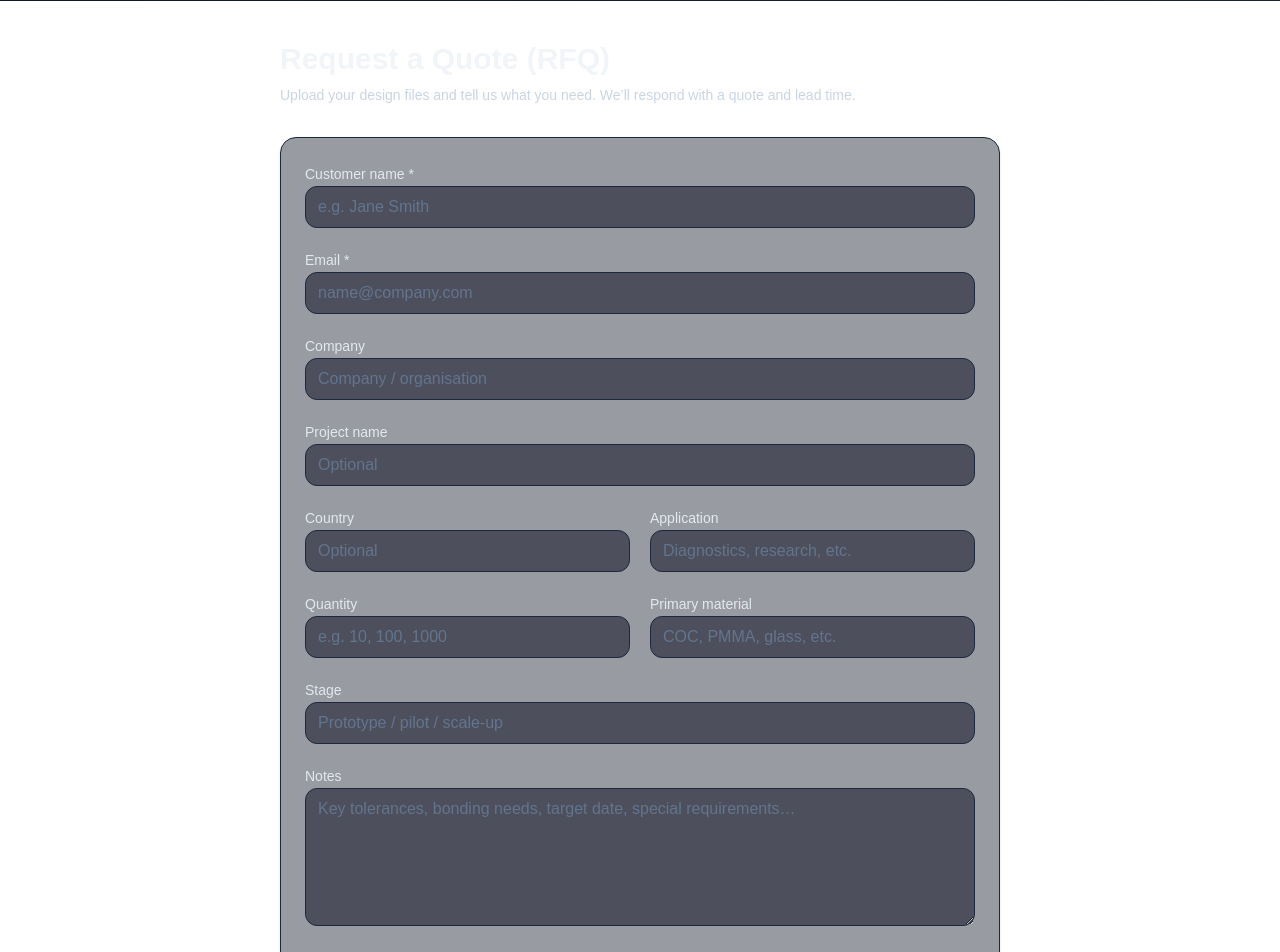
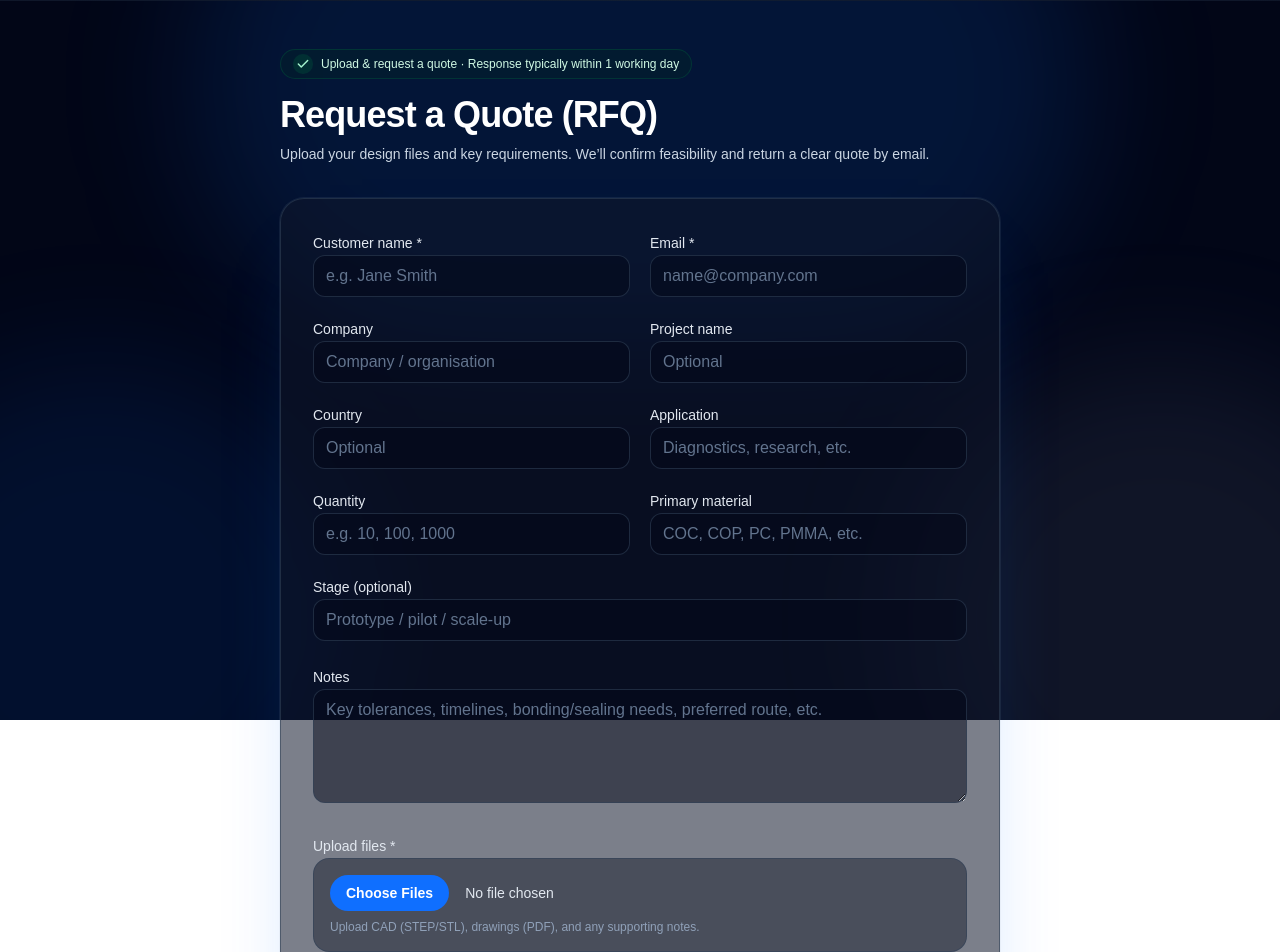
Before and after one commit to OMS-Shop/osm-shop, a Next.js app: page /upload in a window 1280 px wide. Shown: the part 80-1032 px from the top of the page. Built offline with nearby package versions, Linux system fonts and the light colour scheme.

Commit message:
Upload: restyle to match landing page theme

```diff
--- a/app/upload/page.tsx
+++ b/app/upload/page.tsx
@@ -1,227 +1,34 @@
 "use client";
 
-import { useState } from "react";
+import * as React from "react";
 
-export default function UploadPage() {
-  const [contactName, setContactName] = useState("");
-  const [projectName, setProjectName] = useState("");
-  const [company, setCompany] = useState("");
-  const [email, setEmail] = useState("");
-  const [country, setCountry] = useState("");
-  const [application, setApplication] = useState("");
-  const [quantity, setQuantity] = useState("");
-  const [primaryMaterial, setPrimaryMaterial] = useState("");
-  const [stage, setStage] = useState("");
-  const [notes, setNotes] = useState("");
-  const [files, setFiles] = useState<File[]>([]);
-
-  const [isSubmitting, setIsSubmitting] = useState(false);
-  const [error, setError] = useState<string | null>(null);
-  const [success, setSuccess] = useState<string | null>(null);
-
-  async function onSubmit(e: React.FormEvent) {
-    e.preventDefault();
-    setError(null);
-    setSuccess(null);
-    setIsSubmitting(true);
-
-    try {
-      const fd = new FormData();
-
-      fd.append("contactName", contactName);
-      fd.append("email", email);
-
-      fd.append("projectName", projectName);
-      fd.append("company", company);
-      fd.append("country", country);
-      fd.append("application", application);
-      fd.append("quantity", quantity);
-      fd.append("primaryMaterial", primaryMaterial);
-      fd.append("stage", stage);
-      fd.append("notes", notes);
-
-      files.forEach((f) => fd.append("files", f));
-
-      const res = await fetch("/api/rfq", {
-        method: "POST",
-        body: fd,
-      });
-
-      const data = await res.json().catch(() => null);
-
-      if (!res.ok) {
-        const resendMsg =
-          data?.resend?.message ||
-          data?.resend?.error ||
-          (data?.resend ? JSON.stringify(data.resend) : "");
-
-        const msg = [data?.error, resendMsg].filter(Boolean).join(" — ");
-        throw new Error(msg || `RFQ failed (${res.status})`);
-      }
-
-      setSuccess("RFQ sent successfully.");
-      setContactName("");
-      setProjectName("");
-      setCompany("");
-      setEmail("");
-      setCountry("");
-      setApplication("");
-      setQuantity("");
-      setPrimaryMaterial("");
-      setStage("");
-      setNotes("");
-      setFiles([]);
-    } catch (err: any) {
-      setError(err?.message || "Something went wrong");
-    } finally {
-      setIsSubmitting(false);
-    }
-  }
-
+function GreenTick() {
   return (
-    <div className="mx-auto max-w-3xl px-6 py-10">
-      <h1 className="text-3xl font-semibold text-slate-100">Request a Quote (RFQ)</h1>
-      <p className="mt-2 text-sm text-slate-300">
-        Upload your design files and tell us what you need. We’ll respond with a quote and lead time.
-      </p>
-
-      <div className="mt-8 rounded-2xl border border-slate-800 bg-slate-950/40 p-6 shadow-sm">
-        <form onSubmit={onSubmit} className="space-y-5">
-          <Field label="Customer name *">
-            <input
-              className={inputClass}
-              value={contactName}
-              onChange={(e) => setContactName(e.target.value)}
-              placeholder="e.g. Jane Smith"
-              required
-            />
-          </Field>
-
-          <Field label="Email *">
-            <input
-              className={inputClass}
-              value={email}
-              onChange={(e) => setEmail(e.target.value)}
-              type="email"
-              placeholder="name@company.com"
-              required
-            />
-          </Field>
-
-          <Field label="Company">
-            <input
-              className={inputClass}
-              value={company}
-              onChange={(e) => setCompany(e.target.value)}
-              placeholder="Company / organisation"
-            />
-          </Field>
-
-          <Field label="Project name">
-            <input
-              className={inputClass}
-              value={projectName}
-              onChange={(e) => setProjectName(e.target.value)}
-              placeholder="Optional"
-            />
-          </Field>
-
-          <div className="grid gap-5 md:grid-cols-2">
-            <Field label="Country">
-              <input
-                className={inputClass}
-                value={country}
-                onChange={(e) => setCountry(e.target.value)}
-                placeholder="Optional"
-              />
-            </Field>
-
-            <Field label="Application">
-              <input
-                className={inputClass}
-                value={application}
-                onChange={(e) => setApplication(e.target.value)}
-                placeholder="Diagnostics, research, etc."
-              />
-            </Field>
-          </div>
-
-          <div className="grid gap-5 md:grid-cols-2">
-            <Field label="Quantity">
-              <input
-                className={inputClass}
-                value={quantity}
-                onChange={(e) => setQuantity(e.target.value)}
-                placeholder="e.g. 10, 100, 1000"
-              />
-            </Field>
-
-            <Field label="Primary material">
-              <input
-                className={inputClass}
-                value={primaryMaterial}
-                onChange={(e) => setPrimaryMaterial(e.target.value)}
-                placeholder="COC, PMMA, glass, etc."
-              />
-            </Field>
-          </div>
-
-          <Field label="Stage">
-            <input
-              className={inputClass}
-              value={stage}
-              onChange={(e) => setStage(e.target.value)}
-              placeholder="Prototype / pilot / scale-up"
-            />
-          </Field>
-
-          <Field label="Notes">
-            <textarea
-              className={textareaClass}
-              value={notes}
-              onChange={(e) => setNotes(e.target.value)}
-              rows={5}
-              placeholder="Key tolerances, bonding needs, target date, special requirements…"
-            />
-          </Field>
-
-          <Field label="Files">
-            <input
-              className="block w-full text-sm text-slate-200 file:mr-4 file:rounded-lg file:border-0 file:bg-slate-800 file:px-4 file:py-2 file:text-slate-100 hover:file:bg-slate-700"
-              type="file"
-              multiple
-              onChange={(e) => setFiles(Array.from(e.target.files || []))}
-            />
-            <p className="mt-2 text-xs text-slate-400">
-              Add CAD, drawings, screenshots, or a short spec PDF.
-            </p>
-          </Field>
-
-          {error && (
-            <div className="rounded-lg border border-red-900/40 bg-red-950/30 p-3 text-sm text-red-200">
-              {error}
-            </div>
-          )}
-          {success && (
-            <div className="rounded-lg border border-emerald-900/40 bg-emerald-950/30 p-3 text-sm text-emerald-200">
-              {success}
-            </div>
-          )}
-
-          <button
-            type="submit"
-            disabled={isSubmitting}
-            className="inline-flex items-center justify-center rounded-xl bg-blue-600 px-5 py-2.5 text-sm font-medium text-white hover:bg-blue-500 disabled:cursor-not-allowed disabled:opacity-60"
-          >
-            {isSubmitting ? "Submitting..." : "Submit RFQ"}
-          </button>
-        </form>
-      </div>
-    </div>
+    <span className="inline-flex h-5 w-5 items-center justify-center rounded-full bg-emerald-900/40 text-emerald-200">
+      <svg
+        viewBox="0 0 24 24"
+        className="h-3.5 w-3.5"
+        fill="none"
+        stroke="currentColor"
+        strokeWidth="2.5"
+      >
+        <path
+          d="M20 6L9 17l-5-5"
+          strokeLinecap="round"
+          strokeLinejoin="round"
+        />
+      </svg>
+    </span>
   );
 }
 
-function Field({ label, children }: { label: string; children: React.ReactNode }) {
+function Field({
+  label,
+  children,
+}: {
+  label: string;
+  children: React.ReactNode;
+}) {
   return (
     <div className="space-y-1.5">
       <label className="text-sm font-medium text-slate-200">{label}</label>
@@ -231,7 +38,221 @@ function Field({ label, children }: { label: string; children: React.ReactNode }
 }
 
 const inputClass =
-  "w-full rounded-xl border border-slate-800 bg-slate-950/50 px-3 py-2 text-slate-100 placeholder:text-slate-500 outline-none focus:border-blue-500 focus:ring-2 focus:ring-blue-500/30";
+  "w-full rounded-xl border border-slate-700/60 bg-slate-950/50 px-3 py-2 text-slate-100 placeholder:text-slate-500 outline-none focus:border-[#0f6fff] focus:ring-2 focus:ring-[#0f6fff]/25";
 
 const textareaClass =
-  "w-full rounded-xl border border-slate-800 bg-slate-950/50 px-3 py-2 text-slate-100 placeholder:text-slate-500 outline-none focus:border-blue-500 focus:ring-2 focus:ring-blue-500/30";
+  "w-full rounded-xl border border-slate-700/60 bg-slate-950/50 px-3 py-2 text-slate-100 placeholder:text-slate-500 outline-none focus:border-[#0f6fff] focus:ring-2 focus:ring-[#0f6fff]/25";
+
+export default function UploadPage() {
+  const [submitting, setSubmitting] = React.useState(false);
+  const [error, setError] = React.useState<string | null>(null);
+  const [success, setSuccess] = React.useState(false);
+
+  const formRef = React.useRef<HTMLFormElement | null>(null);
+  const fileRef = React.useRef<HTMLInputElement | null>(null);
+
+  async function onSubmit(e: React.FormEvent) {
+    e.preventDefault();
+    setError(null);
+    setSuccess(false);
+
+    if (!formRef.current) return;
+
+    const fd = new FormData(formRef.current);
+    const files = fileRef.current?.files;
+
+    const email = String(fd.get("email") || "").trim();
+    const contactName = String(fd.get("contactName") || "").trim();
+
+    if (!contactName || !email) {
+      setError("Please fill in required fields (customer name and email).");
+      return;
+    }
+    if (!files || files.length === 0) {
+      setError("Please attach at least one file.");
+      return;
+    }
+
+    setSubmitting(true);
+
+    try {
+      const res = await fetch("/api/rfq", {
+        method: "POST",
+        body: fd,
+      });
+
+      if (!res.ok) {
+        const txt = await res.text().catch(() => "");
+        throw new Error(txt || "Failed to submit RFQ.");
+      }
+
+      setSuccess(true);
+      formRef.current.reset();
+      if (fileRef.current) fileRef.current.value = "";
+    } catch (err: any) {
+      setError(err?.message || "Something went wrong.");
+    } finally {
+      setSubmitting(false);
+    }
+  }
+
+  return (
+    <>
+      {/* Hard-override background (prevents any white page bleed from layouts) */}
+      <div className="fixed inset-0 -z-10 bg-[#020617]" aria-hidden />
+
+      {/* Ambient glow like the homepage */}
+      <div className="pointer-events-none fixed inset-0 -z-10 overflow-hidden" aria-hidden>
+        <div className="absolute -top-24 left-1/2 h-[520px] w-[900px] -translate-x-1/2 rounded-full bg-[#0f6fff]/14 blur-3xl" />
+        <div className="absolute -bottom-40 right-[-140px] h-[520px] w-[520px] rounded-full bg-slate-400/10 blur-3xl" />
+        <div className="absolute -bottom-40 left-[-160px] h-[520px] w-[520px] rounded-full bg-[#0f6fff]/10 blur-3xl" />
+      </div>
+
+      <div className="mx-auto max-w-3xl px-6 py-12">
+        <div className="mb-8">
+          <div className="inline-flex items-center gap-2 rounded-full border border-emerald-900/50 bg-emerald-950/30 px-3 py-1 text-xs text-emerald-100">
+            <GreenTick />
+            Upload & request a quote · Response typically within 1 working day
+          </div>
+
+          <h1 className="mt-4 text-3xl font-semibold tracking-tight text-white md:text-4xl">
+            Request a Quote (RFQ)
+          </h1>
+          <p className="mt-2 text-sm leading-relaxed text-slate-300">
+            Upload your design files and key requirements. We’ll confirm feasibility and return a clear quote by email.
+          </p>
+        </div>
+
+        {error && (
+          <div className="mb-6 rounded-xl border border-rose-900/50 bg-rose-950/30 px-4 py-3 text-sm text-rose-100">
+            {error}
+          </div>
+        )}
+
+        {success && (
+          <div className="mb-6 rounded-xl border border-emerald-900/50 bg-emerald-950/30 px-4 py-3 text-sm text-emerald-100">
+            Thanks — your RFQ has been submitted.
+          </div>
+        )}
+
+        <form
+          ref={formRef}
+          onSubmit={onSubmit}
+          className="rounded-3xl border border-slate-700/60 bg-slate-900/55 p-6 shadow-[0_0_0_1px_rgba(148,163,184,0.10),0_40px_90px_-50px_rgba(15,111,255,0.45)] md:p-8"
+        >
+          <div className="grid gap-5 md:grid-cols-2">
+            <Field label="Customer name *">
+              <input
+                name="contactName"
+                required
+                className={inputClass}
+                placeholder="e.g. Jane Smith"
+              />
+            </Field>
+
+            <Field label="Email *">
+              <input
+                type="email"
+                name="email"
+                required
+                className={inputClass}
+                placeholder="name@company.com"
+              />
+            </Field>
+
+            <Field label="Company">
+              <input
+                name="company"
+                className={inputClass}
+                placeholder="Company / organisation"
+              />
+            </Field>
+
+            <Field label="Project name">
+              <input
+                name="projectName"
+                className={inputClass}
+                placeholder="Optional"
+              />
+            </Field>
+
+            <Field label="Country">
+              <input name="country" className={inputClass} placeholder="Optional" />
+            </Field>
+
+            <Field label="Application">
+              <input
+                name="application"
+                className={inputClass}
+                placeholder="Diagnostics, research, etc."
+              />
+            </Field>
+
+            <Field label="Quantity">
+              <input
+                name="quantity"
+                className={inputClass}
+                placeholder="e.g. 10, 100, 1000"
+              />
+            </Field>
+
+            <Field label="Primary material">
+              <input
+                name="primaryMaterial"
+                className={inputClass}
+                placeholder="COC, COP, PC, PMMA, etc."
+              />
+            </Field>
+
+            <div className="md:col-span-2">
+              <Field label="Stage (optional)">
+                <input
+                  name="stage"
+                  className={inputClass}
+                  placeholder="Prototype / pilot / scale-up"
+                />
+              </Field>
+            </div>
+          </div>
+
+          <div className="mt-6">
+            <Field label="Notes">
+              <textarea
+                name="notes"
+                rows={4}
+                className={textareaClass}
+                placeholder="Key tolerances, timelines, bonding/sealing needs, preferred route, etc."
+              />
+            </Field>
+          </div>
+
+          <div className="mt-6">
+            <Field label="Upload files *">
+              <div className="rounded-2xl border border-slate-700/60 bg-slate-950/40 p-4">
+                <input
+                  ref={fileRef}
+                  type="file"
+                  name="files"
+                  multiple
+                  required
+                  className="block w-full text-sm text-slate-200 file:mr-4 file:rounded-full file:border-0 file:bg-[#0f6fff] file:px-4 file:py-2 file:text-sm file:font-semibold file:text-white hover:file:bg-[#1d72ff]"
+                />
+                <p className="mt-2 text-xs text-slate-400">
+                  Upload CAD (STEP/STL), drawings (PDF), and any supporting notes.
+                </p>
+              </div>
+            </Field>
+          </div>
+
+          <button
+            type="submit"
+            disabled={submitting}
+            className="mt-7 w-full rounded-full bg-[#0f6fff] px-5 py-3 text-sm font-semibold text-white shadow hover:bg-[#1d72ff] disabled:cursor-not-allowed disabled:opacity-60"
+          >
+            {submitting ? "Submitting..." : "Submit RFQ"}
+          </button>
+        </form>
+      </div>
+    </>
+  );
+}
```
